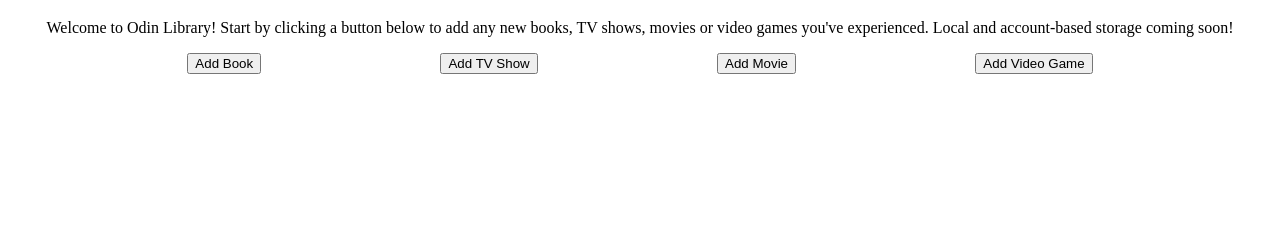
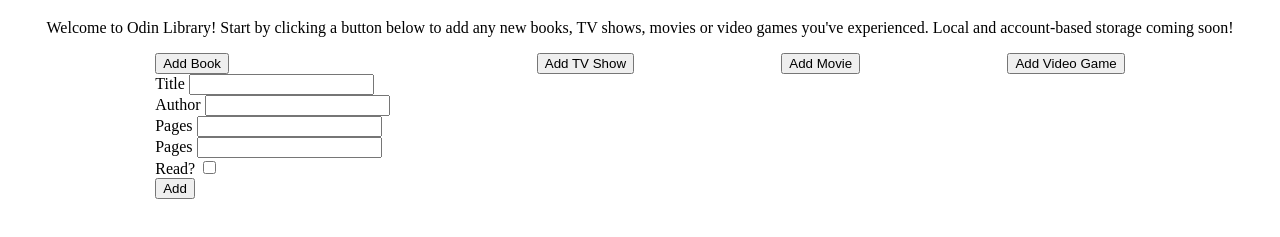
Before and after one commit to crescentarc/odin-library, a plain HTML site: page index.html in a window 1280 px wide. Both pictures are taken after a click on the button "Add Book". Shown: the part 61-298 px from the top of the page. Drawn offline with Linux system fonts and the light colour scheme.

Commit message:
Add ability to display form by clicking 'Add Book'

```diff
--- a/index.html
+++ b/index.html
@@ -15,19 +15,32 @@
             any new books, TV shows, movies or video games you've experienced.
             Local and account-based storage coming soon!
         </p>
+    </div>
     <div class="entry-container">
         <div class="book-container">
-                <input type="button" value="Add Book">
+            <input id="new-book-button" type="button" value="Add Book">
+            <form id="new-book-form" style="display: none;">
+                <label for="book-title">Title</label>
+                <input type="text" id="book-title"><br>
+                <label for="book-author">Author</label>
+                <input type="text" id="book-author"><br>
+                <label for="book-pages">Pages</label>
+                <input type="text" id="book-pages"><br>
+                <label for="book-pages">Pages</label>
+                <input type="text" id="book-pages"><br>
+                <label for="book-read">Read?</label>
+                <input type="checkbox" id="book-read"><br>
+                <input type="submit" value="Add">
+            </form>
         </div>
         <div class="tv-container">
-                <input type="button" value="Add TV Show">
+            <input id="new-tv-button" type="button" value="Add TV Show">
         </div>
         <div class="movie-container">
-                <input type="button" value="Add Movie">
+            <input id="new-movie-button" type="button" value="Add Movie">
         </div>
         <div class="game-container">
-                <input type="button" value="Add Video Game">
-            </div>
+            <input id="new-game-button" type="button" value="Add Video Game">
         </div>
     </div>
 </body>
--- a/script.js
+++ b/script.js
@@ -0,0 +1,14 @@
+let myBookLibrary = [];
+
+function Book() {
+}
+
+function addBookToLibrary() {
+
+}
+
+let newBookButton = document.querySelector("#new-book-button");
+newBookButton.addEventListener("click", function() {
+    let newBookForm = document.querySelector("#new-book-form");
+    newBookForm.style.display = "block";
+})
```
Lines whose indentation alone changed are shown as unchanged.
